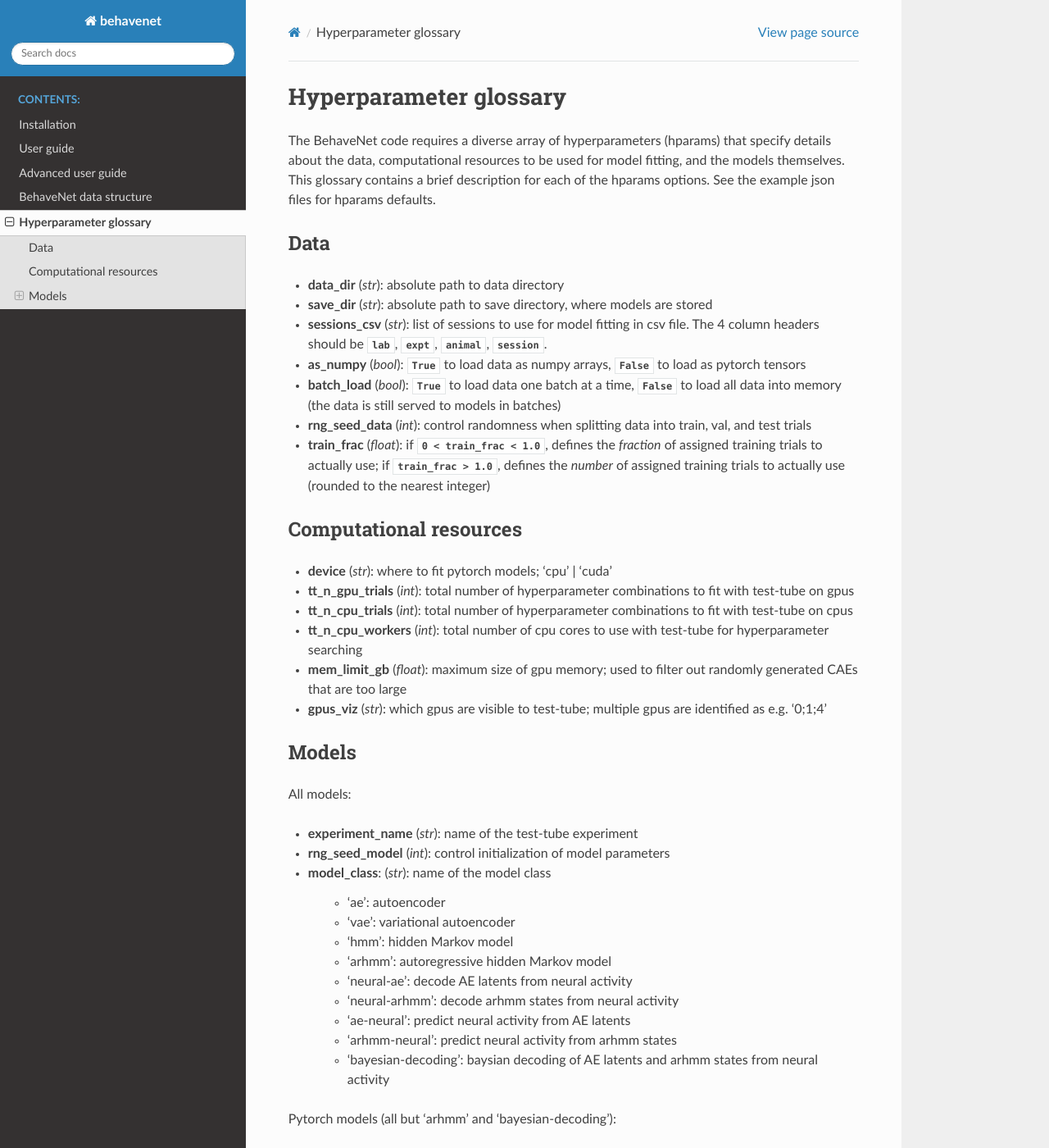
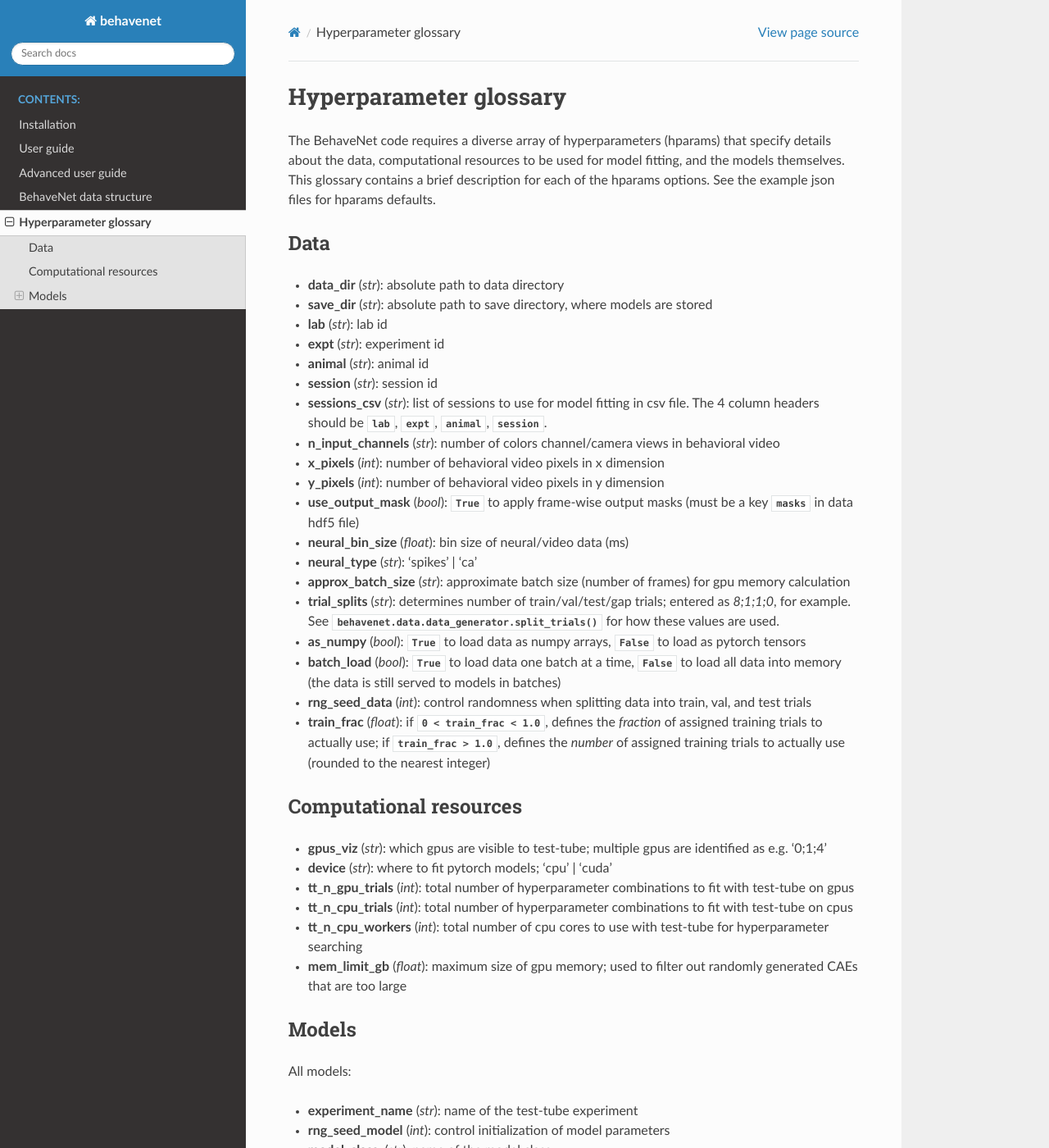
Before and after one commit to themattinthehatt/behavenet, a Sphinx documentation site: the page built from docs/source/glossary.rst, in a window 1280 px wide and 1400 px high. Shown: the whole window at 82% size. Built offline with Sphinx 7.4.7 and the Read the Docs theme 2.0.0, drawn with Linux system fonts in a browser that asks for light colours.

Commit message:
glossary updates

```diff
--- a/docs/source/glossary.rst
+++ b/docs/source/glossary.rst
@@ -11,7 +11,19 @@ Data
 
 * **data_dir** (*str*): absolute path to data directory
 * **save_dir** (*str*): absolute path to save directory, where models are stored
+* **lab** (*str*): lab id
+* **expt** (*str*): experiment id
+* **animal** (*str*): animal id
+* **session** (*str*): session id
 * **sessions_csv** (*str*): list of sessions to use for model fitting in csv file. The 4 column headers should be :obj:`lab`, :obj:`expt`, :obj:`animal`, :obj:`session`.
+* **n_input_channels** (*str*): number of colors channel/camera views in behavioral video
+* **x_pixels** (*int*): number of behavioral video pixels in x dimension
+* **y_pixels** (*int*): number of behavioral video pixels in y dimension
+* **use_output_mask** (*bool*): :obj:`True` to apply frame-wise output masks (must be a key :obj:`masks` in data hdf5 file)
+* **neural_bin_size** (*float*): bin size of neural/video data (ms)
+* **neural_type** (*str*): 'spikes' | 'ca'
+* **approx_batch_size** (*str*): approximate batch size (number of frames) for gpu memory calculation
+* **trial_splits** (*str*): determines number of train/val/test/gap trials; entered as `8;1;1;0`, for example. See :func:`behavenet.data.data_generator.split_trials` for how these values are used.
 * **as_numpy** (*bool*): :obj:`True` to load data as numpy arrays, :obj:`False` to load as pytorch tensors
 * **batch_load** (*bool*): :obj:`True` to load data one batch at a time, :obj:`False` to load all data into memory (the data is still served to models in batches)
 * **rng_seed_data** (*int*): control randomness when splitting data into train, val, and test trials
@@ -21,12 +33,12 @@ Data
 Computational resources
 =======================
 
+* **gpus_viz** (*str*): which gpus are visible to test-tube; multiple gpus are identified as e.g. '0;1;4'
 * **device** (*str*): where to fit pytorch models; 'cpu' | 'cuda'
 * **tt_n_gpu_trials** (*int*): total number of hyperparameter combinations to fit with test-tube on gpus
 * **tt_n_cpu_trials** (*int*): total number of hyperparameter combinations to fit with test-tube on cpus
 * **tt_n_cpu_workers** (*int*): total number of cpu cores to use with test-tube for hyperparameter searching
 * **mem_limit_gb** (*float*): maximum size of gpu memory; used to filter out randomly generated CAEs that are too large
-* **gpus_viz** (*str*): which gpus are visible to test-tube; multiple gpus are identified as e.g. '0;1;4'
 
 
 Models
```
